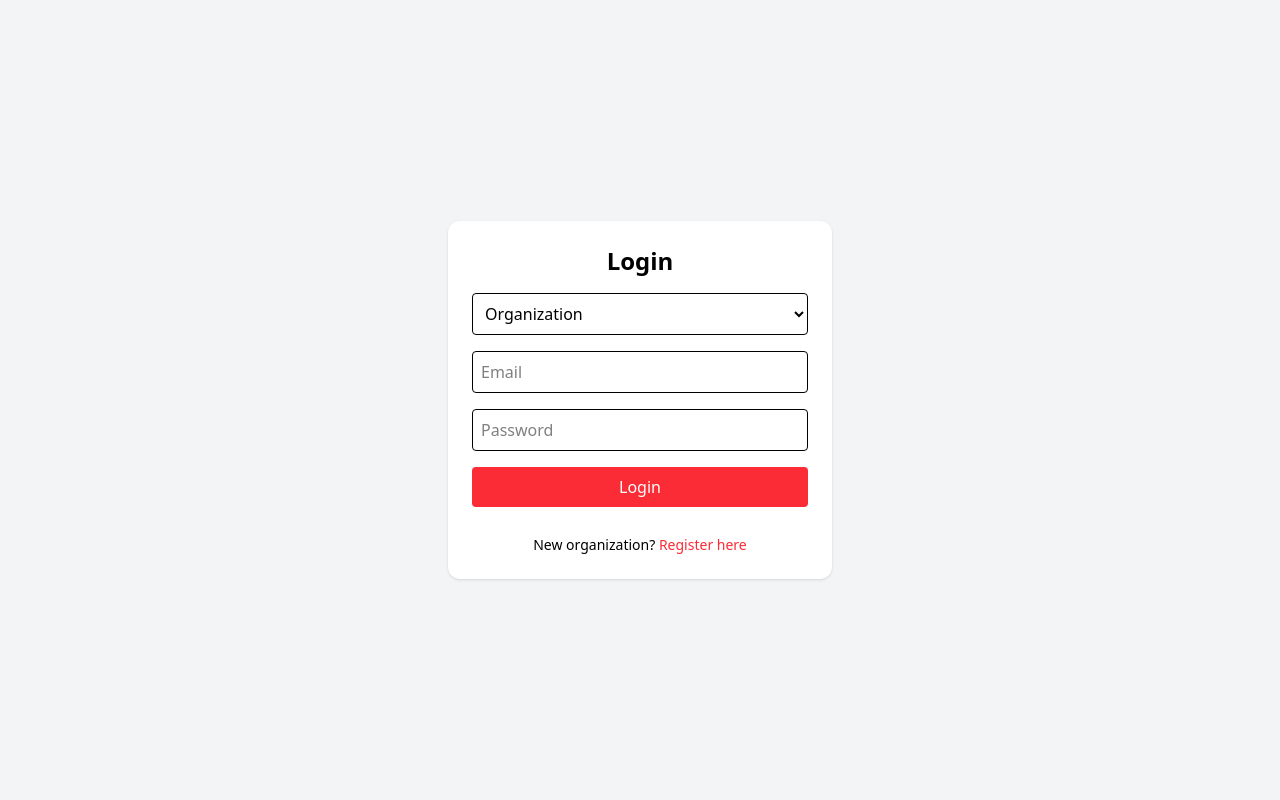
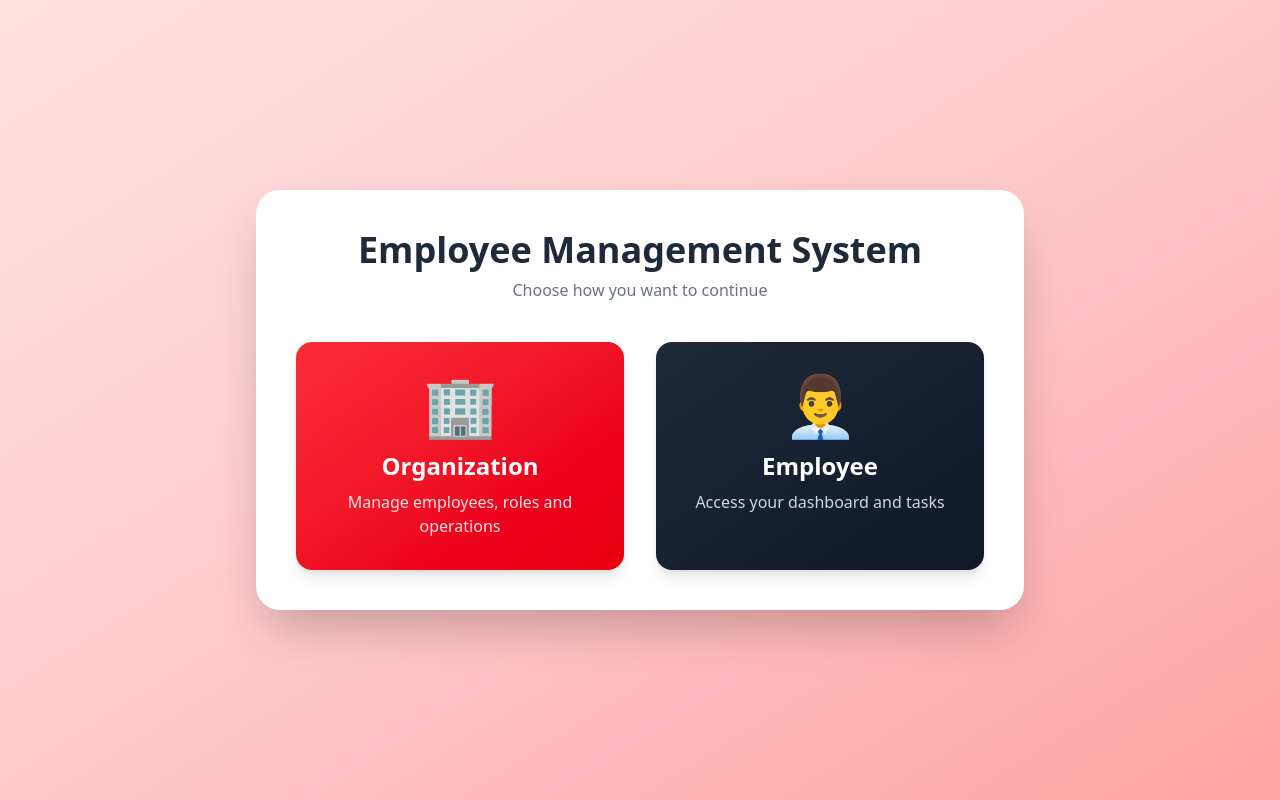
Before and after one commit to Manthancode28/Employee-Management-System, a React (Vite) app in the folder frontend/: page / in a window 1280 px wide. Before the commit this address led to /login. Built offline with nearby package versions, Linux system fonts and the light colour scheme; no server answers.

Commit message:
Changes in code

```diff
--- a/frontend/src/App.jsx
+++ b/frontend/src/App.jsx
@@ -1,22 +1,26 @@
 import { BrowserRouter, Routes, Route, Navigate } from "react-router-dom";
+
 import Login from "./pages/Login";
 import RegisterOrg from "./pages/RegisterOrg";
 import OrgEmployees from "./pages/OrgEmployees";
 import AddEmployee from "./components/AddEmployee";
 import EmployeeDashboard from "./pages/EmployeeDashboard";
 import ProtectedRoute from "./components/ProtectedRoute";
+import SelectRole from "./pages/SelectRole"; // 👈 NEW LANDING PAGE
 
 function App() {
   return (
     <BrowserRouter>
       <Routes>
 
-        <Route path="/" element={<Navigate to="/login" />} />
+        {/* LANDING PAGE */}
+        <Route path="/" element={<SelectRole />} />
 
+        {/* AUTH */}
         <Route path="/login" element={<Login />} />
         <Route path="/register" element={<RegisterOrg />} />
 
-        {/* ORGANIZATION */}
+        {/* ORGANIZATION ROUTES */}
         <Route
           path="/org/employees"
           element={
@@ -35,7 +39,7 @@ function App() {
           }
         />
 
-        {/* EMPLOYEE */}
+        {/* EMPLOYEE ROUTES */}
         <Route
           path="/employee/dashboard"
           element={
@@ -45,7 +49,8 @@ function App() {
           }
         />
 
-        <Route path="*" element={<Navigate to="/login" />} />
+        {/* FALLBACK */}
+        <Route path="*" element={<Navigate to="/" />} />
 
       </Routes>
     </BrowserRouter>
--- a/frontend/src/components/AddEmployee.jsx
+++ b/frontend/src/components/AddEmployee.jsx
@@ -1,5 +1,6 @@
 import { useState } from "react";
-import api from "../api/axios"; // ✅ AUTHENTICATED AXIOS
+import api from "../api/axios";
+import { useNavigate } from "react-router-dom";
 
 const AddEmployee = () => {
   const [formData, setFormData] = useState({
@@ -13,6 +14,8 @@ const AddEmployee = () => {
   const [error, setError] = useState("");
   const [loading, setLoading] = useState(false);
 
+  const navigate = useNavigate();
+
   const departments = ["IT", "HR", "Finance", "Marketing", "Operations"];
   const roles = ["Developer", "Tester", "Manager", "HR Executive", "Intern"];
 
@@ -22,24 +25,15 @@ const AddEmployee = () => {
 
   const handleSubmit = async (e) => {
     e.preventDefault();
-    setSuccess("");
     setError("");
     setLoading(true);
 
     try {
-      // ✅ TOKEN AUTOMATICALLY ATTACHED
       const res = await api.post("/api/employees/add", formData);
 
-      setSuccess(res.data.message);
 
-      setFormData({
-        name: "",
-        email: "",
-        department: "",
-        role: ""
-      });
+      navigate("/org/employees");
 
-      setTimeout(() => setSuccess(""), 3000);
     } catch (err) {
       setError(err.response?.data?.message || "Something went wrong");
     } finally {
@@ -57,20 +51,9 @@ const AddEmployee = () => {
     <div className="min-h-screen flex items-center justify-center bg-linear-to-br from-red-100 via-white to-gray-100 px-4">
       <div className="w-full max-w-md rounded-3xl bg-white/80 backdrop-blur-lg shadow-2xl p-8 transition-all hover:scale-[1.01]">
 
-        {/* Header */}
         <h2 className="text-3xl font-extrabold text-center text-red-500">
           Add Employee
         </h2>
-        <p className="text-center text-gray-500 text-sm mt-1 mb-6">
-          Register a new employee into the system
-        </p>
-
-        {/* Alerts */}
-        {success && (
-          <div className="mb-4 rounded-xl bg-green-100 text-green-700 px-4 py-3 text-sm">
-            ✅ {success}
-          </div>
-        )}
 
         {error && (
           <div className="mb-4 rounded-xl bg-red-100 text-red-700 px-4 py-3 text-sm">
@@ -78,7 +61,6 @@ const AddEmployee = () => {
           </div>
         )}
 
-        {/* Form */}
         <form onSubmit={handleSubmit} className="space-y-5">
 
           <input
@@ -87,8 +69,7 @@ const AddEmployee = () => {
             placeholder="Full Name"
             value={formData.name}
             onChange={handleChange}
-            className="w-full rounded-xl border border-gray-300 px-4 py-2
-                       focus:ring-2 focus:ring-red-300 outline-none"
+            className="w-full rounded-xl border border-gray-300 px-4 py-2 focus:ring-2 focus:ring-red-300 outline-none"
           />
 
           <input
@@ -97,16 +78,14 @@ const AddEmployee = () => {
             placeholder="Email Address"
             value={formData.email}
             onChange={handleChange}
-            className="w-full rounded-xl border border-gray-300 px-4 py-2
-                       focus:ring-2 focus:ring-red-300 outline-none"
+            className="w-full rounded-xl border border-gray-300 px-4 py-2 focus:ring-2 focus:ring-red-300 outline-none"
           />
 
           <select
             name="department"
             value={formData.department}
             onChange={handleChange}
-            className="w-full rounded-xl border border-gray-300 px-4 py-2
-                       focus:ring-2 focus:ring-red-300 outline-none bg-white"
+            className="w-full rounded-xl border border-gray-300 px-4 py-2 focus:ring-2 focus:ring-red-300 outline-none bg-white"
           >
             <option value="">Select Department</option>
             {departments.map((dept) => (
@@ -120,8 +99,7 @@ const AddEmployee = () => {
             name="role"
             value={formData.role}
             onChange={handleChange}
-            className="w-full rounded-xl border border-gray-300 px-4 py-2
-                       focus:ring-2 focus:ring-red-300 outline-none bg-white"
+            className="w-full rounded-xl border border-gray-300 px-4 py-2 focus:ring-2 focus:ring-red-300 outline-none bg-white"
           >
             <option value="">Select Role</option>
             {roles.map((role) => (
@@ -142,10 +120,6 @@ const AddEmployee = () => {
           >
             {loading ? "Adding Employee..." : "Add Employee"}
           </button>
-
-          <p className="text-center text-xs text-gray-400">
-            Employee data is securely stored.
-          </p>
         </form>
       </div>
     </div>
--- a/frontend/src/pages/Login.jsx
+++ b/frontend/src/pages/Login.jsx
@@ -1,91 +1,136 @@
-import { useState } from "react";
+import { useState, useEffect } from "react";
+import { useNavigate, useSearchParams } from "react-router-dom";
 import api from "../api/axios";
-import { useNavigate } from "react-router-dom";
 
 const Login = () => {
-  const [type, setType] = useState("org");
+  const navigate = useNavigate();
+  const [searchParams] = useSearchParams();
+
+  const role = searchParams.get("role");
+
   const [email, setEmail] = useState("");
   const [password, setPassword] = useState("");
   const [error, setError] = useState("");
+  const [loading, setLoading] = useState(false);
+  const [showPassword, setShowPassword] = useState(false);
 
-  const navigate = useNavigate();
+
+  useEffect(() => {
+    if (!role) {
+      navigate("/", { replace: true });
+    }
+  }, [role, navigate]);
 
   const handleLogin = async (e) => {
     e.preventDefault();
     setError("");
+    setLoading(true);
 
     try {
       const url =
-        type === "org"
+        role === "ORG_ADMIN"
           ? "/api/org/login"
           : "/api/auth/employee/login";
 
       const res = await api.post(url, { email, password });
 
       localStorage.setItem("token", res.data.token);
-      localStorage.setItem(
-        "role",
-        type === "org" ? "ORG_ADMIN" : "EMPLOYEE"
+      localStorage.setItem("role", role);
+
+      navigate(
+        role === "ORG_ADMIN"
+          ? "/org/employees"
+          : "/employee/dashboard",
+        { replace: true }
       );
-
-        navigate(type === "org" ? "/org/employees" : "/employee/dashboard");
     } catch (err) {
-      setError(err.response?.data?.message || "Login failed");
+      setError(err.response?.data?.message || "Invalid credentials");
+    } finally {
+      setLoading(false);
     }
   };
 
   return (
-    <div className="min-h-screen flex items-center justify-center bg-gray-100">
-      <form
-        onSubmit={handleLogin}
-        className="bg-white p-6 rounded-xl shadow w-96 space-y-4"
-      >
-        <h2 className="text-2xl font-bold text-center">Login</h2>
+    <div className="min-h-screen flex items-center justify-center bg-linear-to-br from-red-100 to-red-300">
+      <div className="bg-white w-full max-w-md p-8 rounded-2xl shadow-lg animate-fadeIn">
 
-        <select
-          value={type}
-          onChange={(e) => setType(e.target.value)}
-          className="w-full border p-2 rounded"
-        >
-          <option value="org">Organization</option>
-          <option value="employee">Employee</option>
-        </select>
+        {/* HEADER */}
+        <div className="text-center mb-6">
+          <h2 className="text-3xl font-bold text-gray-800">
+            {role === "ORG_ADMIN" ? "Organization Login" : "Employee Login"}
+          </h2>
+          <p className="text-sm text-gray-500 mt-1">
+            Welcome back, please sign in
+          </p>
+        </div>
 
+        {/* FORM */}
+        <form onSubmit={handleLogin} className="space-y-4">
+
+          {/* EMAIL */}
+          <div>
+            <label className="text-sm text-gray-600">Email</label>
             <input
               type="email"
-          placeholder="Email"
-          className="w-full border p-2 rounded"
+              className="w-full mt-1 p-3 border rounded-lg focus:outline-none focus:ring-2 focus:ring-red-400 transition"
+              placeholder="Enter your email"
               value={email}
               onChange={(e) => setEmail(e.target.value)}
               required
             />
+          </div>
 
+          {/* PASSWORD */}
+          <div>
+            <label className="text-sm text-gray-600">Password</label>
+            <div className="relative">
               <input
-          type="password"
-          placeholder="Password"
-          className="w-full border p-2 rounded"
+                type={showPassword ? "text" : "password"}
+                className="w-full mt-1 p-3 border rounded-lg focus:outline-none focus:ring-2 focus:ring-red-400 transition"
+                placeholder="Enter your password"
                 value={password}
                 onChange={(e) => setPassword(e.target.value)}
                 required
               />
+              <span
+                className="absolute right-3 top-4 text-sm cursor-pointer text-gray-500 hover:text-red-500"
+                onClick={() => setShowPassword(!showPassword)}
+              >
+                {showPassword ? "Hide" : "Show"}
+              </span>
+            </div>
+          </div>
 
-        {error && <p className="text-red-500 text-sm">{error}</p>}
+          {/* ERROR */}
+          {error && (
+            <p className="text-sm text-red-500 text-center">{error}</p>
+          )}
 
-        <button className="w-full bg-red-500 text-white py-2 rounded">
-          Login
+          {/* BUTTON */}
+          <button
+            type="submit"
+            disabled={loading}
+            className={`w-full py-3 rounded-lg text-white font-semibold transition
+              ${loading ? "bg-red-300 cursor-not-allowed" : "bg-red-500 hover:bg-red-600"}
+            `}
+          >
+            {loading ? "Signing in..." : "Login"}
           </button>
+        </form>
 
-        <p className="text-center text-sm mt-3">
+        {/* REGISTER (ONLY ORG) */}
+        {role === "ORG_ADMIN" && (
+          <p className="text-center text-sm text-gray-600 mt-6">
             New organization?{" "}
             <span
-                className="text-red-500 cursor-pointer"
+              className="text-red-500 cursor-pointer hover:underline"
               onClick={() => navigate("/register")}
             >
               Register here
             </span>
           </p>
-
-      </form>
+        )}
+      </div>
     </div>
   );
 };
--- a/frontend/src/pages/RegisterOrg.jsx
+++ b/frontend/src/pages/RegisterOrg.jsx
@@ -1,6 +1,6 @@
 import { useState } from "react";
+import { useNavigate } from "react-router-dom";
 import api from "../api/axios";
-import { useNavigate } from "react-router-dom";
 
 const RegisterOrg = () => {
   const [formData, setFormData] = useState({
@@ -12,6 +12,7 @@ const RegisterOrg = () => {
   const [error, setError] = useState("");
   const [success, setSuccess] = useState("");
   const [loading, setLoading] = useState(false);
+  const [showPassword, setShowPassword] = useState(false);
 
   const navigate = useNavigate();
 
@@ -26,15 +27,13 @@ const RegisterOrg = () => {
     setLoading(true);
 
     try {
-      const res = await api.post("/api/org/register", formData);
+      await api.post("/api/org/register", formData);
 
-      setSuccess("Organization registered successfully");
+      setSuccess("Organization registered successfully 🎉");
 
-      // Optional: auto-login OR redirect to login
       setTimeout(() => {
-        navigate("/login");
+        navigate("/login?role=ORG_ADMIN");
       }, 1500);
-
     } catch (err) {
       setError(err.response?.data?.message || "Registration failed");
     } finally {
@@ -43,81 +42,109 @@ const RegisterOrg = () => {
   };
 
   return (
-    <div className="min-h-screen flex items-center justify-center bg-gray-100 px-4">
-      <div className="w-full max-w-md bg-white rounded-xl shadow-lg p-6">
+    <div className="min-h-screen flex items-center justify-center bg-linear-to-br from-red-100 via-red-200 to-red-300 px-4">
+      <div className="w-full max-w-md bg-white rounded-2xl shadow-2xl p-8 animate-fadeIn">
 
-        <h2 className="text-2xl font-bold text-center text-red-500">
+        {/* HEADER */}
+        <div className="text-center mb-6">
+          <h2 className="text-3xl font-bold text-gray-800">
             Register Organization
           </h2>
-        <p className="text-center text-sm text-gray-500 mb-6">
-          Create a new organization account
+          <p className="text-sm text-gray-500 mt-1">
+            Create your organization account
           </p>
+        </div>
 
+        {/* ALERTS */}
         {success && (
-          <div className="mb-4 bg-green-100 text-green-700 px-3 py-2 rounded text-sm">
+          <div className="mb-4 bg-green-100 text-green-700 px-4 py-2 rounded-lg text-sm animate-pulse">
             ✅ {success}
           </div>
         )}
 
         {error && (
-          <div className="mb-4 bg-red-100 text-red-700 px-3 py-2 rounded text-sm">
+          <div className="mb-4 bg-red-100 text-red-700 px-4 py-2 rounded-lg text-sm animate-shake">
             ❌ {error}
           </div>
         )}
 
+        {/* FORM */}
         <form onSubmit={handleRegister} className="space-y-4">
 
+          {/* ORG NAME */}
+          <div>
+            <label className="text-sm text-gray-600">Organization Name</label>
             <input
               type="text"
               name="name"
-            placeholder="Organization Name"
+              placeholder="Enter organization name"
               value={formData.name}
               onChange={handleChange}
               required
-            className="w-full border rounded px-3 py-2"
+              className="w-full mt-1 p-3 border rounded-lg focus:outline-none focus:ring-2 focus:ring-red-400 transition"
             />
+          </div>
 
+          {/* EMAIL */}
+          <div>
+            <label className="text-sm text-gray-600">Admin Email</label>
             <input
               type="email"
               name="email"
-            placeholder="Admin Email"
+              placeholder="admin@example.com"
               value={formData.email}
               onChange={handleChange}
               required
-            className="w-full border rounded px-3 py-2"
+              className="w-full mt-1 p-3 border rounded-lg focus:outline-none focus:ring-2 focus:ring-red-400 transition"
             />
+          </div>
 
+          {/* PASSWORD */}
+          <div>
+            <label className="text-sm text-gray-600">Password</label>
+            <div className="relative">
               <input
-            type="password"
+                type={showPassword ? "text" : "password"}
                 name="password"
-            placeholder="Password"
+                placeholder="Create a strong password"
                 value={formData.password}
                 onChange={handleChange}
                 required
-            className="w-full border rounded px-3 py-2"
+                className="w-full mt-1 p-3 border rounded-lg focus:outline-none focus:ring-2 focus:ring-red-400 transition"
               />
+              <span
+                className="absolute right-3 top-4 text-sm cursor-pointer text-gray-500 hover:text-red-500"
+                onClick={() => setShowPassword(!showPassword)}
+              >
+                {showPassword ? "Hide" : "Show"}
+              </span>
+            </div>
+          </div>
 
+          {/* BUTTON */}
           <button
             type="submit"
             disabled={loading}
-            className={`w-full py-2 rounded text-white font-semibold
-              ${loading ? "bg-gray-400" : "bg-red-500 hover:bg-red-600"}`}
+            className={`w-full py-3 rounded-lg text-white font-semibold transition
+              ${loading
+                ? "bg-red-300 cursor-not-allowed"
+                : "bg-red-500 hover:bg-red-600 hover:scale-[1.02]"}
+            `}
           >
-            {loading ? "Registering..." : "Register"}
+            {loading ? "Registering..." : "Register Organization"}
           </button>
-
         </form>
 
-        <p className="text-center text-sm mt-4">
+        {/* FOOTER */}
+        <p className="text-center text-sm text-gray-600 mt-6">
           Already registered?{" "}
           <span
-            className="text-red-500 cursor-pointer"
-            onClick={() => navigate("/login")}
+            className="text-red-500 cursor-pointer hover:underline"
+            onClick={() => navigate("/login?role=ORG_ADMIN")}
           >
             Login here
           </span>
         </p>
-
       </div>
     </div>
   );
--- /dev/null
+++ b/frontend/src/pages/SelectRole.jsx
@@ -0,0 +1,59 @@
+import { useNavigate } from "react-router-dom";
+
+function SelectRole() {
+  const navigate = useNavigate();
+
+  return (
+    <div className="min-h-screen flex items-center justify-center bg-linear-to-br from-red-100 via-red-200 to-red-300">
+      <div className="bg-white rounded-3xl shadow-2xl p-10 max-w-3xl w-full text-center animate-fadeIn">
+
+        {/* HEADER */}
+        <h1 className="text-4xl font-bold text-gray-800 mb-2">
+          Employee Management System
+        </h1>
+        <p className="text-gray-500 mb-10">
+          Choose how you want to continue
+        </p>
+
+        {/* ROLE CARDS */}
+        <div className="grid grid-cols-1 md:grid-cols-2 gap-8">
+
+          {/* ORGANIZATION */}
+          <div
+            onClick={() => navigate("/login?role=ORG_ADMIN")}
+            className="group cursor-pointer bg-linear-to-br from-red-500 to-red-600 rounded-2xl p-8 text-white shadow-lg transform transition-all duration-300 hover:scale-105 hover:shadow-2xl"
+          >
+            <div className="text-6xl mb-4 group-hover:animate-bounce">
+              🏢
+            </div>
+            <h2 className="text-2xl font-semibold mb-2">
+              Organization
+            </h2>
+            <p className="text-red-100">
+              Manage employees, roles and operations
+            </p>
+          </div>
+
+          {/* EMPLOYEE */}
+          <div
+            onClick={() => navigate("/login?role=EMPLOYEE")}
+            className="group cursor-pointer bg-linear-to-br from-gray-800 to-gray-900 rounded-2xl p-8 text-white shadow-lg transform transition-all duration-300 hover:scale-105 hover:shadow-2xl"
+          >
+            <div className="text-6xl mb-4 group-hover:animate-bounce">
+              👨‍💼
+            </div>
+            <h2 className="text-2xl font-semibold mb-2">
+              Employee
+            </h2>
+            <p className="text-gray-300">
+              Access your dashboard and tasks
+            </p>
+          </div>
+
+        </div>
+      </div>
+    </div>
+  );
+}
+
+export default SelectRole;
```
Lines whose indentation alone changed are shown as unchanged.
